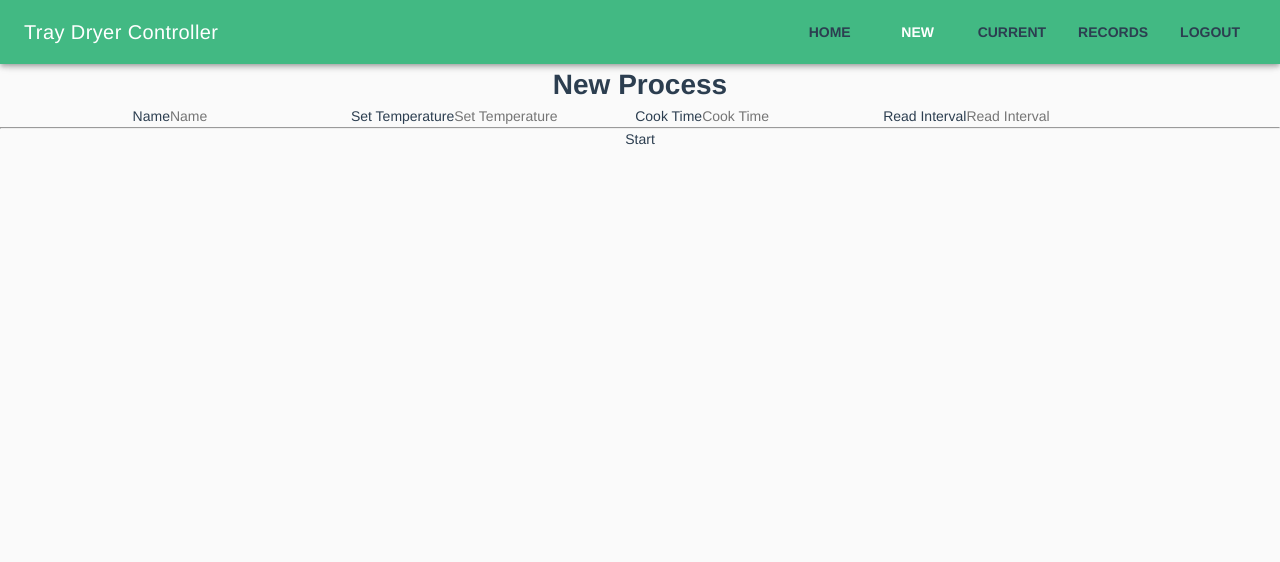
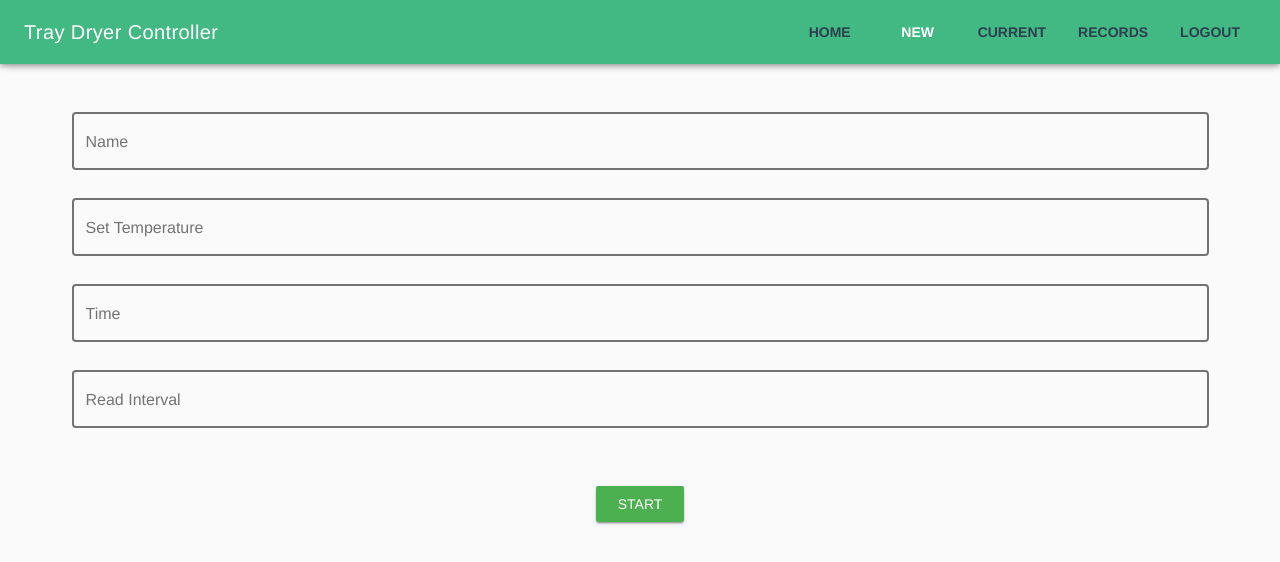
Before and after one commit to 43340/Web-Controller, a Vue app: page /new in a window 1280 px wide. Shown: the top 562 px of the page. Built offline with nearby package versions, Linux system fonts and the light colour scheme; sample sign-in values are in the browser's storage.

Commit message:
Finished styling the login and new process screen

```diff
--- a/package.json
+++ b/package.json
@@ -7,11 +7,15 @@
     "build": "vue-cli-service build"
   },
   "dependencies": {
+    "@paulpv/vuetify-number-field": "0.0.1",
     "axios": "^0.18.0",
+    "material-design-icons-iconfont": "^4.0.5",
     "socket.io": "^2.2.0",
     "socket.io-client": "^2.2.0",
     "vue": "^2.5.16",
     "vue-router": "^3.0.1",
+    "vuelidate": "^0.7.4",
+    "vuetify": "^1.5.7",
     "vuex": "^3.0.1"
   },
   "devDependencies": {
--- a/src/App.vue
+++ b/src/App.vue
@@ -38,7 +38,12 @@
         <v-btn v-if="isLoggedIn" flat @click="logout"><span><a>Logout</a></span></v-btn>
       </v-toolbar-items>
     </v-toolbar>
-    <router-view/>
+    <v-content>
+      <v-container fluid>
+        <router-view></router-view>
+      </v-container>
+    </v-content>
+    <v-footer app></v-footer>
   </v-app>
 </template>
 <script>
--- a/src/components/Login.vue
+++ b/src/components/Login.vue
@@ -1,23 +1,55 @@
 <template>
- <div>
-   <form class="login" @submit.prevent="login">
-     <h1>Sign in</h1>
-     <label>Email</label>
-     <input required v-model="username" type="text" placeholder="Name"/>
-     <label>Password</label>
-     <input required v-model="password" type="password" placeholder="Password"/>
-     <hr/>
-     <button type="submit">Login</button>
-   </form>
- </div>
+ <v-form
+    ref="form"
+    lazy-validation
+  >
+		<v-container fill-height>
+      <v-layout row wrap align-center>
+
+        <v-flex xs12 sm6>
+          <v-text-field
+						v-model="username"
+						label="Username"
+						:rules="[rules.required]"
+						required
+						outline
+    			></v-text-field>
+        </v-flex>
+
+        <v-flex xs12 sm6>
+          <v-text-field
+						v-model="password"
+            type='password'
+						label="Password"
+						:rules="[rules.required]"
+						required
+						outline
+						@click:append="show1 = !show1"
+					></v-text-field>
+        </v-flex>
+
+      </v-layout>
+    </v-container>
+
+    <v-btn
+      color="success"
+      @click="login"
+    >
+      Login
+    </v-btn>
+  </v-form>
 </template>
+
 <script>
 	export default {
 		data(){
 			return {
 				username : "",
-        password : ""
-            }
+				password : "",
+				rules: {
+					required: value => !!value || 'Required.'
+				}
+      }
 		},
 		methods: {
 		 	login: function () {
--- a/src/components/NewProcess.vue
+++ b/src/components/NewProcess.vue
@@ -1,29 +1,81 @@
 <template>
-  <div>
-    <form class="newProcess" @submit.prevent="newProcess">
-      <h1>New Process</h1>
-      <label>Name</label>
-      <input required v-model="name" type="text" placeholder="Name">
-      <label>Set Temperature</label>
-      <input required v-model.number="stemp" type="number" placeholder="Set Temperature">
-      <label>Cook Time</label>
-      <input required v-model.number="ctime" type="number" placeholder="Cook Time">
-      <label>Read Interval</label>
-      <input required v-model.number="rinte" type="number" placeholder="Read Interval">
-      <hr>
-      <button type="submit">Start</button>
-    </form>
-  </div>
+ <form
+    class="newProcess"
+    @submit.prevent="newProcess"
+  >
+		<v-container fill-height>
+      <v-layout column wrap>
+
+        <v-flex xs12 sm6>
+          <v-text-field
+						v-model="name"
+            :rules="[rules.required]"
+						label="Name"
+						required
+						outline
+    			></v-text-field>
+        </v-flex>
+
+        <v-flex xs12 sm6>
+          <v-text-field
+						v-model.number="stemp"
+            :rules="[rules.required, rules.numbers]"
+						label="Set Temperature"
+            type="number"
+						required
+						outline
+    			></v-text-field>
+        </v-flex>
+
+        <v-flex xs12 sm6>
+          <v-text-field
+						v-model.number="ctime"
+            :rules="[rules.required, rules.numbers]"
+						label="Time"
+            type="number"
+						required
+						outline
+    			></v-text-field>
+        </v-flex>
+
+        <v-flex xs12 sm6>
+          <v-text-field
+						v-model.number="rinte"
+            :rules="[rules.required, rules.numbers]"
+						label="Read Interval"
+            type="number"
+						required
+						outline
+    			></v-text-field>
+        </v-flex>
+
+      </v-layout>
+    </v-container>
+
+    <v-btn
+      type="submit"
+      color="success"
+    >
+      Start
+    </v-btn>
+  </form>
 </template>
 
 <script>
 export default {
   data() {
     return {
-      name: this.name,
-      stemp: this.stemp,
-      ctime: this.ctime,
-      rinte: this.rinte
+      name: '',
+      stemp: '',
+      ctime: '',
+      rinte: '',
+      rules: {
+        required: value => !!value || 'Invalid input.',
+        numbers: value => {
+          const pattern = /^([+-]?[1-9]\d*|0)$/
+          return pattern.test(value) || 'Invalid input. Numbers only'
+        }
+      }
     };
   },
   methods: {
@@ -42,3 +94,16 @@ export default {
   },
 };
 </script>
+
+<style>
+input::-webkit-outer-spin-button,
+input::-webkit-inner-spin-button {
+    /* display: none; <- Crashes Chrome on hover */
+    -webkit-appearance: none;
+    margin: 0; /* <-- Apparently some margin are still there even though it's hidden */
+}
+
+input[type=number] {
+    -moz-appearance:textfield; /* Firefox */
+}
+</style>
--- a/src/main.js
+++ b/src/main.js
@@ -4,10 +4,12 @@ import router from './router'
 import store from './store'
 import Axios from 'axios'
 import Vuetify from 'vuetify'
+import Vuelidate from 'vuelidate'
 import 'vuetify/dist/vuetify.min.css'
 import 'material-design-icons-iconfont/dist/material-design-icons.css'
 
 Vue.use(Vuetify)
+Vue.use(Vuelidate)
 
 Vue.prototype.$http = Axios;
 
```
